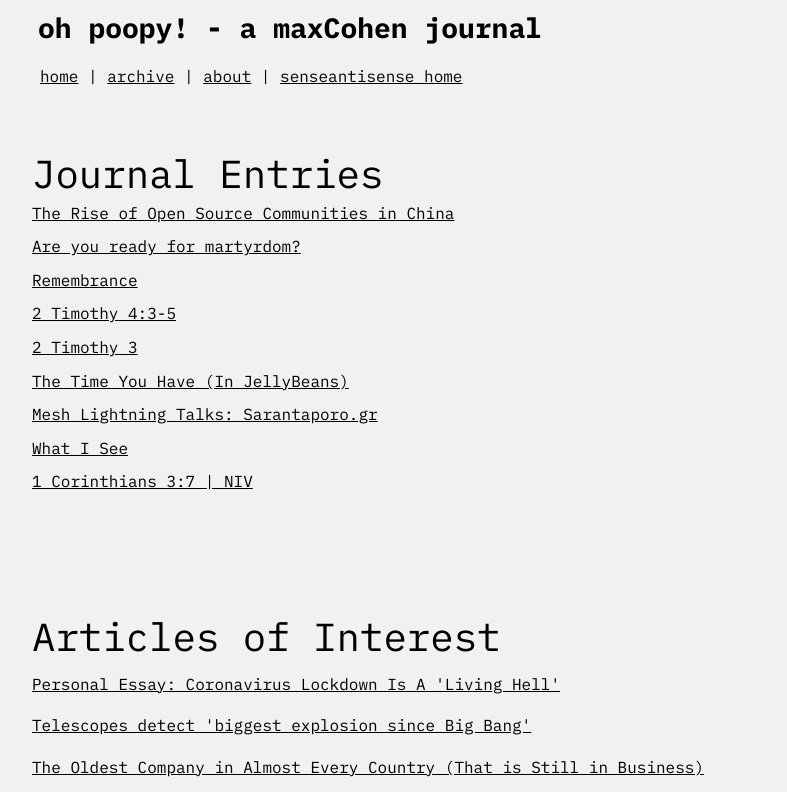
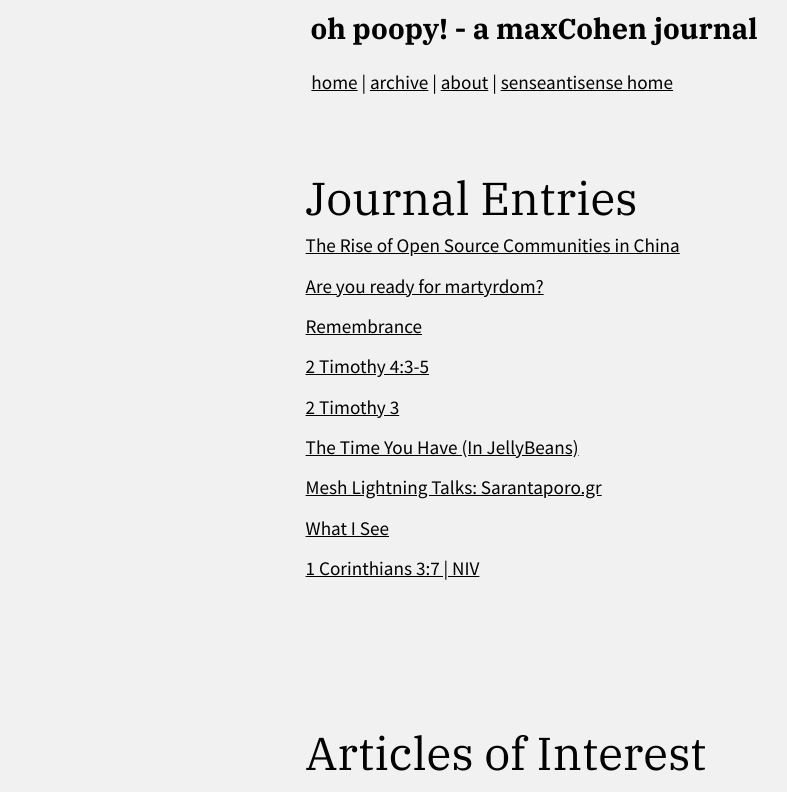
Before and after one commit to senseantisense/journal, an Eleventy site: page index.njk in a window 1280 px wide. Shown: the top 792 px of the page, without its empty margins (56-843 px from the left). Built offline with nearby package versions, Linux system fonts and the light colour scheme; Eleventy itself is replaced by a stand-in of ours; files that its build step writes are made by us from their sources.

Commit message:
site autoupdate

```diff
--- /dev/null
+++ b/2020/journal1.css
@@ -0,0 +1,52 @@
+@import url('https://fonts.googleapis.com/css?family=IBM+Plex+Mono:400,400i,700,700i&display=swap');
+
+/* Universal Settings */
+@viewport {width: device-width;}
+:root {font-size: 1rem;}
+/* background-image: url("image.png"); background-repeat: repeat; color: #000;  */
+html {background-color: #f1f1f1; font-family: 'IBM Plex Mono', monospace; font-weight: 400; margin: 0 auto; padding: 0;}
+h1 {font-size: 3.052em; font-weight: 700;}
+h2 {font-size: 2.441em; font-weight: 400;}
+p {line-height: 1.6; margin: .5em 0;}
+a:link {color: #000;}
+a:visited {color: #000;}
+a:active {color: #000;}
+a:hover {}
+ol li {list-style: decimal; margin: .5em 0 .5em .5em;}
+li {line-height: 1.6; list-style: none; margin: 1em 0 0 0;}
+strong {font-weight: 700;}
+em {font-weight: 400i;}
+img, embed, object, video, iframe {border: none; max-width: 100%;}
+img {padding-top: 2em;}
+
+
+/* Header */
+.journal-heading-container {display: grid; grid-row-gap: 2em;}
+  .logo {font-size: 1.5em; padding: .5em;}
+    .logo a {color: #000; text-decoration: none;}
+  .subtitle {padding: 0 0 1em 1em;}
+  nav {padding: 0 0 1em 1em;}
+
+
+/* Journal Pages */
+.journal-grid {margin: 2em 0 0 0;}
+.journal-container {}
+.journal-container article {margin-bottom: 3.052em; padding: .5em;}
+.journal-aside {border-left: 0; margin-top: 2em; padding: .5em;}
+
+
+/* Footer */
+.footer-container {border-top: 5px solid #000; display: grid; margin-top: 2em;}
+  .footer-container p {padding: .5em;}
+
+
+/** Media Queries (large screens) **/
+@media only screen and (min-width: 40em) {
+  html {max-width: 70rem;}
+
+  /* Header */
+  .logo {font-size: 1.75em; padding: .5em;}
+
+  /* Journal Pages */
+  .journal-container article {margin-bottom: 6.104em;}
+}
--- a/_includes/layouts/journalbase.njk
+++ b/_includes/layouts/journalbase.njk
@@ -45,6 +45,9 @@
 <!-- from here down will be in the footer -->
 <footer class="footer-container">
   <p>&copy; 1996-2020 maxCohen - <a href="mailto:maxcohen@senseantisense.com" rel="me">maxcohen@senseantisense.com</a><br />
+
+  <p>For by one sacrifice he has made perfect forever those who are being made holy. (Hebrews 10:14 | NIV)</p>
+
   <!-- Pattern background from <a href="https://www.toptal.com/designers/subtlepatterns/">Toptal</a>.--></p>
 
   <!-- Created by Keith Packard -->
--- a/assets/css/journal.css
+++ b/assets/css/journal.css
@@ -1,12 +1,12 @@
-@import url('https://fonts.googleapis.com/css?family=IBM+Plex+Mono:400,400i,700,700i&display=swap');
+@import url('https://fonts.googleapis.com/css?family=IBM+Plex+Serif:400,700|Source+Sans+Pro:400,700&display=swap');
 
 /* Universal Settings */
 @viewport {width: device-width;}
-:root {font-size: 1rem;}
+:root {font-size: 1.2rem;}
 /* background-image: url("image.png"); background-repeat: repeat; color: #000;  */
-html {background-color: #f1f1f1; font-family: 'IBM Plex Mono', monospace; font-weight: 400; margin: 0 auto; padding: 0;}
-h1 {font-size: 3.052em; font-weight: 700;}
-h2 {font-size: 2.441em; font-weight: 400;}
+html {background-color: #f1f1f1; font-family: 'Source Sans Pro', sans-serif; font-weight: 400; margin: 0 auto; padding: 0;}
+h1 {font-family: 'IBM Plex Serif', serif; font-size: 3.6em; font-weight: 700;}
+h2 {font-family: 'IBM Plex Serif', serif; font-size: 2.4em; font-weight: 400;}
 p {line-height: 1.6; margin: .5em 0;}
 a:link {color: #000;}
 a:visited {color: #000;}
@@ -25,7 +25,7 @@ img {padding-top: 2em;}
   .logo {font-size: 1.5em; padding: .5em;}
     .logo a {color: #000; text-decoration: none;}
   .subtitle {padding: 0 0 1em 1em;}
-  nav {padding: 0 0 1em 1em;}
+  nav {padding: 0 0 1em .8em;}
 
 
 /* Journal Pages */
@@ -42,10 +42,7 @@ img {padding-top: 2em;}
 
 /** Media Queries (large screens) **/
 @media only screen and (min-width: 40em) {
-  html {max-width: 70rem;}
-
-  /* Header */
-  .logo {font-size: 1.75em; padding: .5em;}
+  html {max-width: 30rem;}
 
   /* Journal Pages */
   .journal-container article {margin-bottom: 6.104em;}
```
